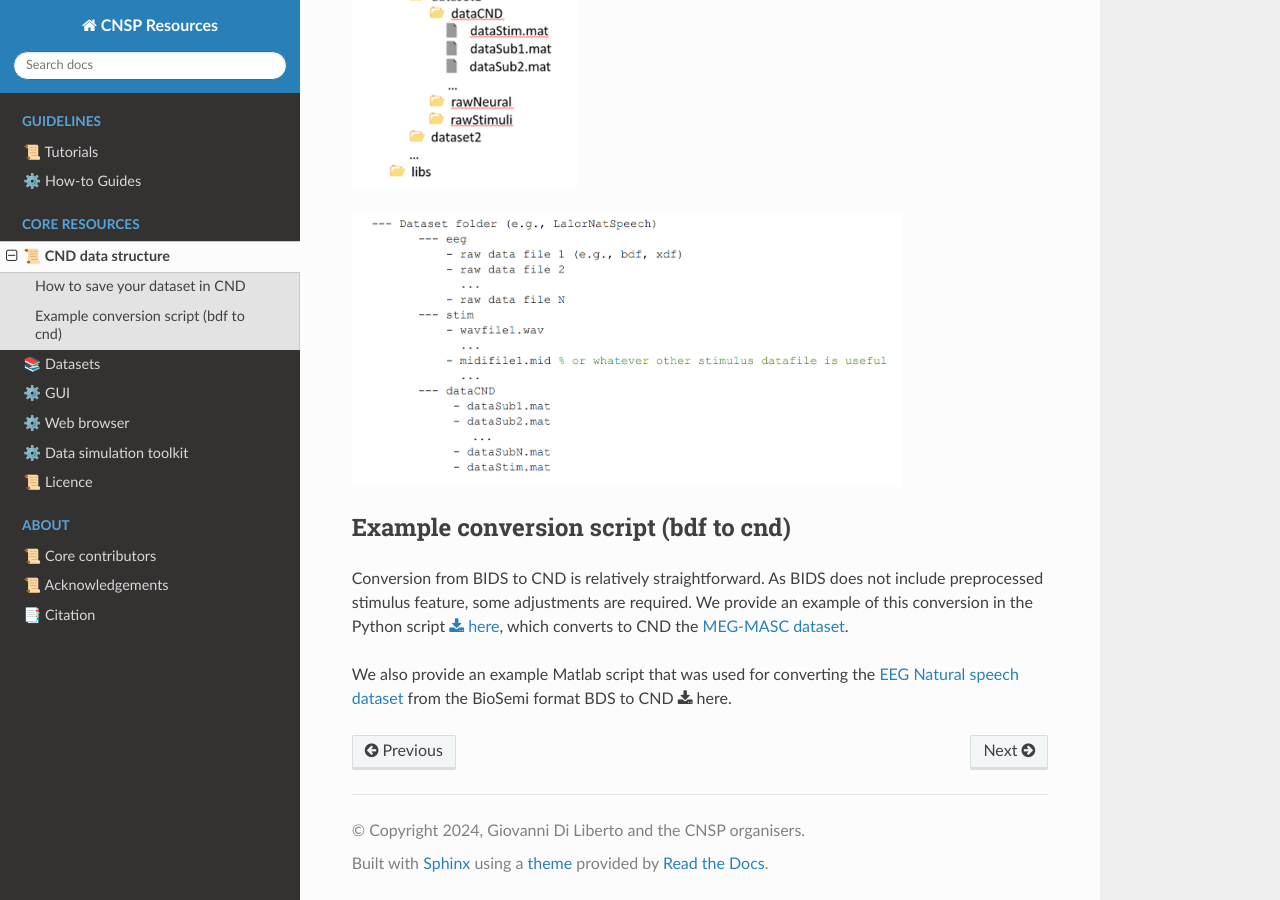
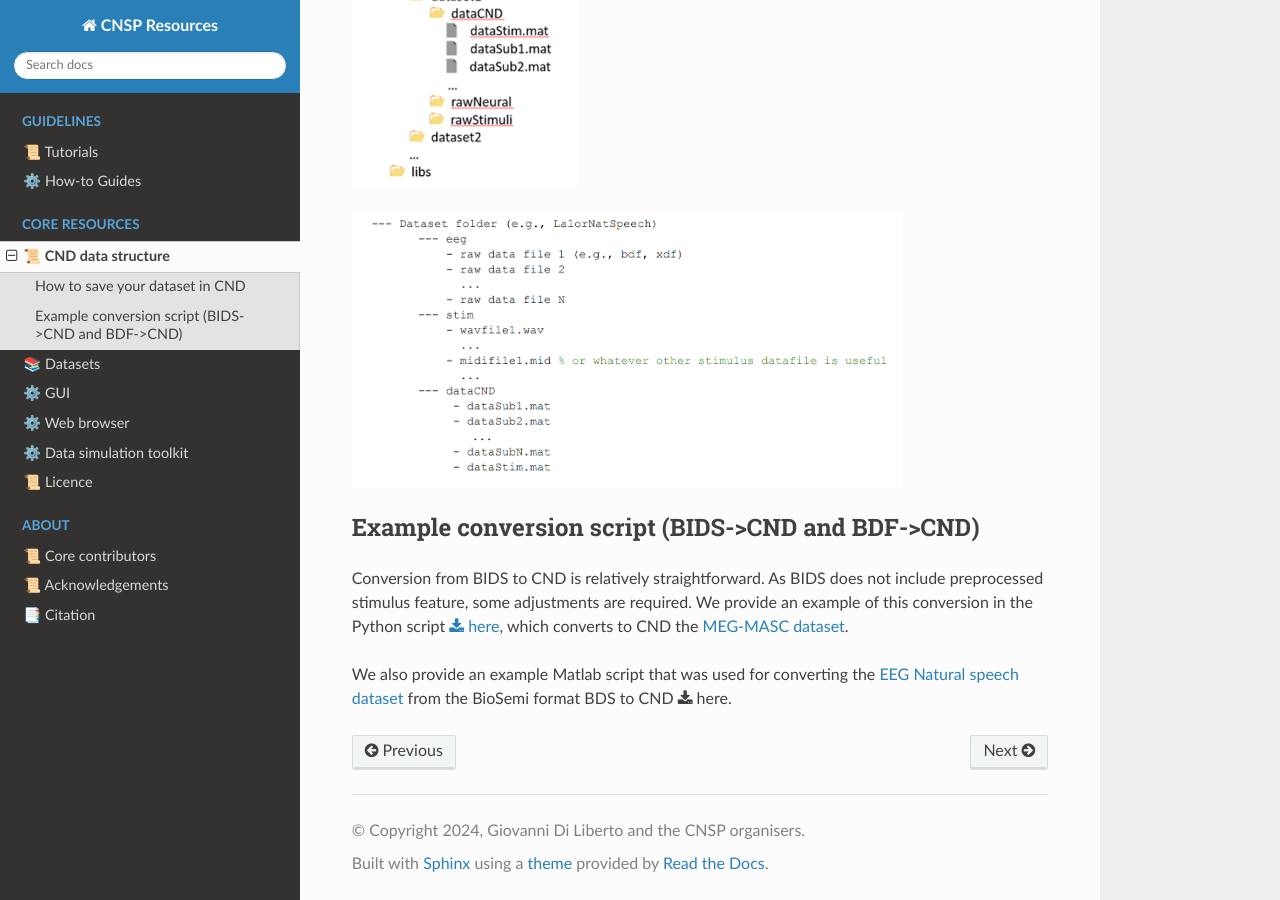
Before and after one commit to CNSP-Workshop/CNSP-resources, a Sphinx documentation site: the page built from docs/cndPage.rst, in a window 1280 px wide and 900 px high, scrolled down 875 px. Built offline with Sphinx 7.4.7 and the Read the Docs theme 2.0.0, drawn with Linux system fonts in a browser that asks for light colours; pages that are not in the unit, such as notebooks, are missing from menus.

Commit message:
Update cndPage.rst

```diff
--- a/docs/cndPage.rst
+++ b/docs/cndPage.rst
@@ -30,7 +30,7 @@ For simplicity, we advise users to have one main folder for each study. Within t
 
 
 
-Example conversion script (bdf to cnd)
+Example conversion script (BIDS->CND and BDF->CND)
 ======================================
 Conversion from BIDS to CND is relatively straightforward. As BIDS does not include preprocessed stimulus feature,
 some adjustments are required. We provide an example of this conversion in the Python script :download:`here <files/bids2cnd_example.py>`, which
```
